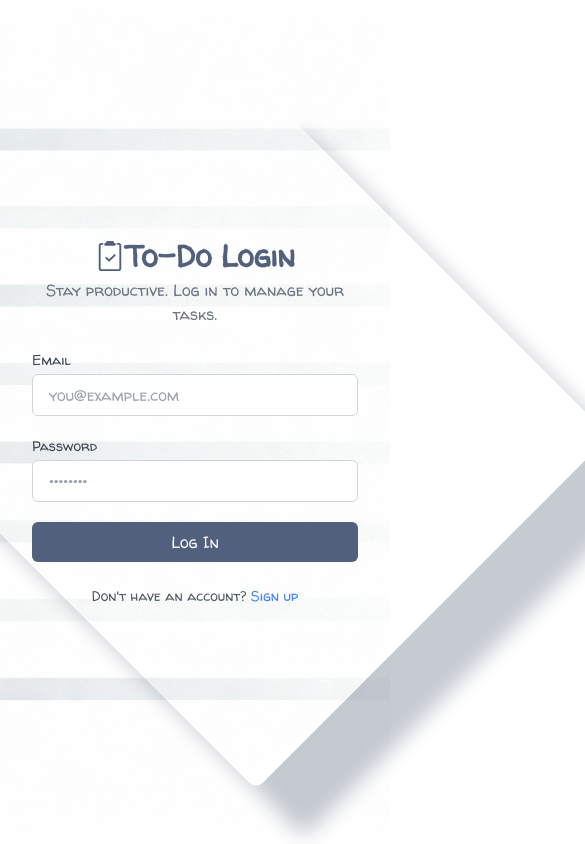
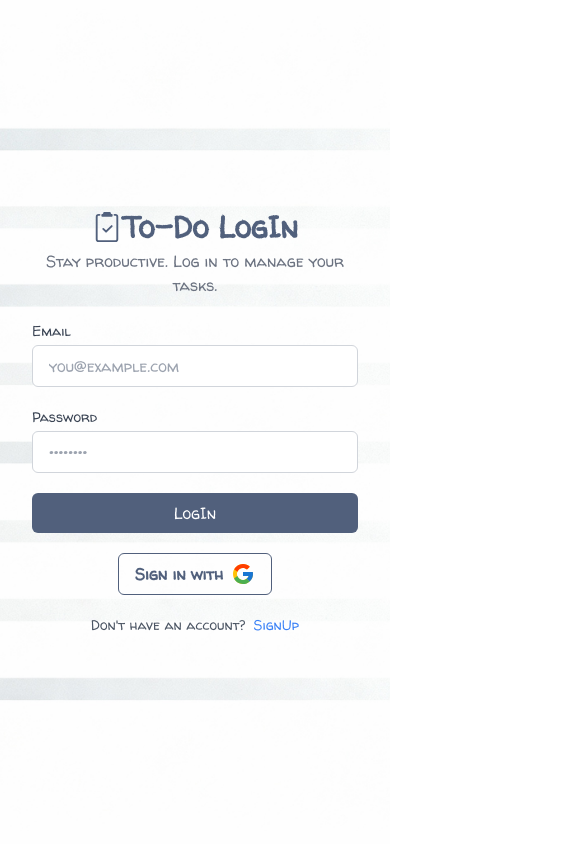
Before and after one commit to kaushal-33/TODO-_React, a React (Vite) app: page / in a window 390 px wide. Shown: the top 844 px of the page, 585 px wide, since content can reach past the window. Built offline with nearby package versions, Linux system fonts and the light colour scheme; no server answers.

Commit message:
made UI responsive upto md breakpoint

```diff
--- a/src/components/TodoTable.jsx
+++ b/src/components/TodoTable.jsx
@@ -37,12 +37,12 @@ const TodoTable = () => {
                             key={todo.id}
                             className={`border-dashed border-green-950 border-b-2 transition-all`}
                         >
-                            <td className={`${todo.status === 1 && "line-through"} p-2 sm:p-3 text-xs sm:text-sm md:text-lg truncate max-w-[120px] sm:max-w-[200px] md:max-w-[300px]`}>
+                            <td className={`${todo.status === 1 && "line-through"} p-2 text-green-950 sm:p-3 font-bold text-xs sm:text-sm md:text-lg truncate max-w-[120px] sm:max-w-[200px] md:max-w-[300px]`}>
                                 {todo.task}
                             </td>
                             <td className="p-2 sm:p-3 text-center">
                                 <span
-                                    className={`font-bold capitalize ${todo.priority === 'high'
+                                    className={`font-bold text-xs md:text-lg capitalize ${todo.priority === 'high'
                                         ? 'text-red-700'
                                         : todo.priority === 'medium'
                                             ? ' text-yellow-600'
@@ -52,7 +52,7 @@ const TodoTable = () => {
                                     {todo.priority}
                                 </span>
                             </td>
-                            <td className="p-2 sm:p-3 text-center text-xs sm:text-sm md:text-base capitalize">
+                            <td className="p-2 sm:p-3 text-center font-bold text-green-950 text-xs sm:text-sm md:text-base capitalize">
                                 {todo.status === 0 ? 'pending' : 'completed'}
                             </td>
                             <td className="p-2 sm:p-3 flex items-center justify-center gap-1 sm:gap-2">
--- a/src/config/firebase.js
+++ b/src/config/firebase.js
@@ -1,5 +1,5 @@
 import { initializeApp } from "firebase/app";
-import { getAuth } from "firebase/auth";
+import { getAuth, GoogleAuthProvider } from "firebase/auth";
 import { getFirestore } from "firebase/firestore";
 
 const firebaseConfig = {
@@ -15,3 +15,4 @@ const firebaseConfig = {
 const app = initializeApp(firebaseConfig);
 export const auth = getAuth(app);
 export const db = getFirestore(app);
+export const provider = new GoogleAuthProvider();
--- a/src/features/authSlice.js
+++ b/src/features/authSlice.js
@@ -1,10 +1,38 @@
 import { createAsyncThunk, createSlice } from "@reduxjs/toolkit";
-import { signInWithEmailAndPassword, signOut } from "firebase/auth";
-import { auth } from "../config/firebase";
+import { createUserWithEmailAndPassword, signInWithEmailAndPassword, signInWithPopup, signOut } from "firebase/auth";
+import { auth, provider } from "../config/firebase";
 
 export const signIn = createAsyncThunk("auth/signIn", async (input) => {
     try {
         const { user } = await signInWithEmailAndPassword(auth, input.email, input.password);
+        return {
+            uid: user.uid,
+            email: user.email,
+            displayName: user.displayName,
+            photoURL: user.photoURL,
+        };
+    } catch (error) {
+        console.log(error)
+    }
+})
+
+export const signWithGoogle = createAsyncThunk("auth/signWithGoogle", async () => {
+    try {
+        const { user } = await signInWithPopup(auth, provider);
+        return {
+            uid: user.uid,
+            email: user.email,
+            displayName: user.displayName,
+            photoURL: user.photoURL,
+        };
+    } catch (error) {
+        console.log(error)
+    }
+})
+
+export const signUp = createAsyncThunk("auth/signUp", async (input) => {
+    try {
+        const { user } = await createUserWithEmailAndPassword(auth, input.email, input.password);
         return {
             uid: user.uid,
             email: user.email,
@@ -38,6 +66,12 @@ export const authSlice = createSlice({
         builder.addCase(signIn.fulfilled, (state, action) => {
             state.user = action.payload;
         })
+        builder.addCase(signWithGoogle.fulfilled, (state, action) => {
+            state.user = action.payload;
+        })
+        builder.addCase(signUp.fulfilled, (state, action) => {
+            state.user = action.payload;
+        })
     }
 })
 export const { setUser, logOut } = authSlice.actions;
--- a/src/index.css
+++ b/src/index.css
@@ -74,3 +74,13 @@
     border-radius: 10px;
     left: 6px;
 }
+
+@media (max-width:768px) {
+    .bg-form::after {
+        display: none;
+    }
+    .stroke::after{
+        width: 90px;
+        aspect-ratio: 1;
+    }
+}
--- a/src/pages/Login.jsx
+++ b/src/pages/Login.jsx
@@ -1,29 +1,34 @@
 import { useState } from "react";
 import { BsClipboard2Check } from "react-icons/bs";
 import { useDispatch } from "react-redux";
-import { signIn } from "../features/authSlice";
-import { TiPin } from "react-icons/ti";
+import { signIn, signUp, signWithGoogle } from "../features/authSlice";
+import { FcGoogle } from "react-icons/fc";
 
 const Login = () => {
-
     const [input, setInput] = useState({
         email: "",
         password: "",
+        confirmPassword: "",
     })
-
+    const [isSignup, setIsSignUp] = useState(false);
     const dispatch = useDispatch();
 
     const handleSubmit = (e) => {
         e.preventDefault();
-        dispatch(signIn(input))
+        if (isSignup) {
+            dispatch(signUp(input))
+            setIsSignUp(false)
+        } else {
+            dispatch(signIn(input))
+        }
     }
 
     return (
-        <div className="bg-login">
-            <div className="w-full max-w-lg bg-form relative p-8">
+        <div className="bg-login overflow-hidden">
+            <div className={`w-full max-w-lg ${!isSignup && "bg-form"} relative p-8`}>
                 {/* App Branding */}
                 <div className="text-center mb-6 relative z-10">
-                    <h1 className="text-3xl font-bold flex items-center justify-center text-primary"><BsClipboard2Check />  <span>To-Do Login</span></h1>
+                    <h1 className="text-3xl font-bold flex items-center justify-center text-primary"><BsClipboard2Check />  <span>To-Do {isSignup ? "SignUp" : "LogIn"}</span></h1>
                     <p className="text-gray-500 mt-1">Stay productive. Log in to manage your tasks.</p>
                 </div>
 
@@ -54,19 +59,38 @@ const Login = () => {
                             className="w-full px-4 py-2 border border-gray-300 rounded-md focus:outline-none focus:ring-2 focus:ring-blue-950 focus:border-transparent"
                         />
                     </div>
+                    {/* confirm password */}
+                    {isSignup && <div>
+                        <label htmlFor="confirmPassword" className="block text-sm font-medium text-gray-700 mb-1">Confirm Password</label>
+                        <input
+                            type="password"
+                            id="confirmPassword"
+                            required
+                            placeholder="••••••••"
+                            value={input.confirmPassword}
+                            onChange={(e) => setInput({ ...input, [e.target.id]: e.target.value })}
+                            className="w-full px-4 py-2 border border-gray-300 rounded-md focus:outline-none focus:ring-2 focus:ring-blue-950 focus:border-transparent"
+                        />
+                    </div>}
                     <button
                         type="submit"
-                        className="w-full bg-primary text-white py-2 rounded-md hover:bg-blue-950 transition duration-200"
+                        className="w-full bg-primary text-white py-2 rounded-md hover:bg-blue-950 transition-all duration-200"
                     >
-                        Log In
+                        {isSignup ? "SignIn" : "LogIn"}
                     </button>
+
+                    {!isSignup && <button
+                        type="button"
+                        onClick={() => dispatch(signWithGoogle())}
+                        className="mx-auto flex items-center justify-center border border-primary font-bold gap-2 text-primary py-2 px-4 rounded-md hover:border-blue-950 transition-all duration-200">
+                        Sign in with <FcGoogle className="text-2xl" />
+                    </button>}
+                    {/* Sign up prompt */}
+                    <p className="flex justify-center gap-2 text-sm text-gray-600">
+                        {isSignup ? "Already have an account?" : "Don't have an account?"}
+                        <span onClick={() => setIsSignUp(!isSignup)} className="text-blue-500 hover:underline cursor-pointer">{isSignup ? "SignIn" : "SignUp"}</span>
+                    </p>
                 </form>
-
-                {/* Sign up prompt */}
-                <p className="text-center text-sm text-gray-600 mt-6">
-                    Don't have an account?{' '}
-                    <a href="#" className="text-blue-500 hover:underline">Sign up</a>
-                </p>
             </div>
         </div>
     );
--- a/src/pages/Todo.jsx
+++ b/src/pages/Todo.jsx
@@ -14,7 +14,7 @@ const Todo = () => {
                 <div className="h-full w-10/12 mx-auto">
                     <TodoForm />
                     <TodoTable />
-                    <div className='flex justify-between px-3'>
+                    <div className='flex flex-wrap md:flex-nowrap justify-between items-center px-3'>
                         <h2 className='text-gray-300'> {user.email} </h2>
                         {user.displayName && <div className='text-gray-300'>
                             {user.displayName}'s TODO
```
Also changed, not shown: src/components/TodoForm.jsx (+7 -7 lines).
